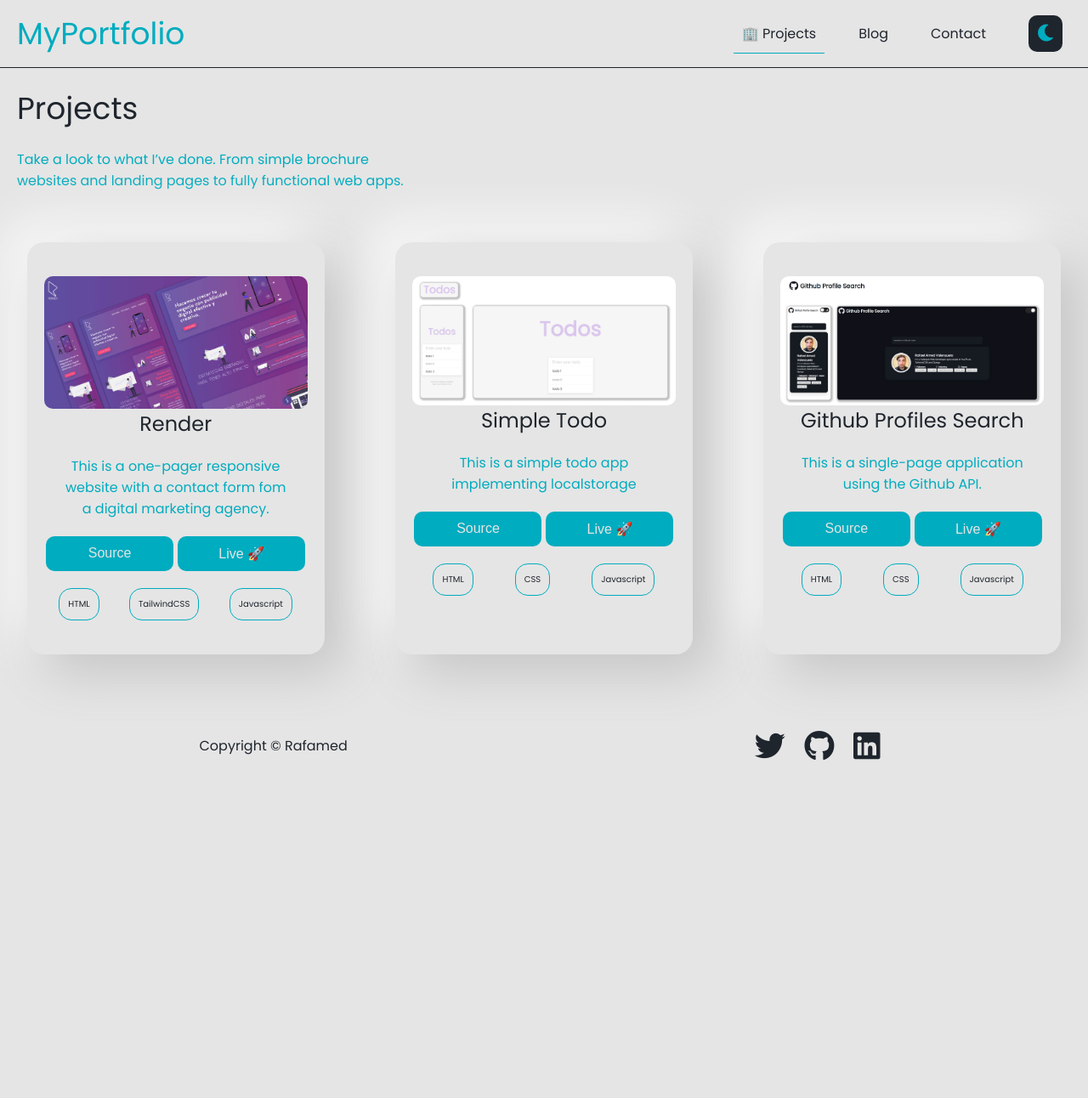
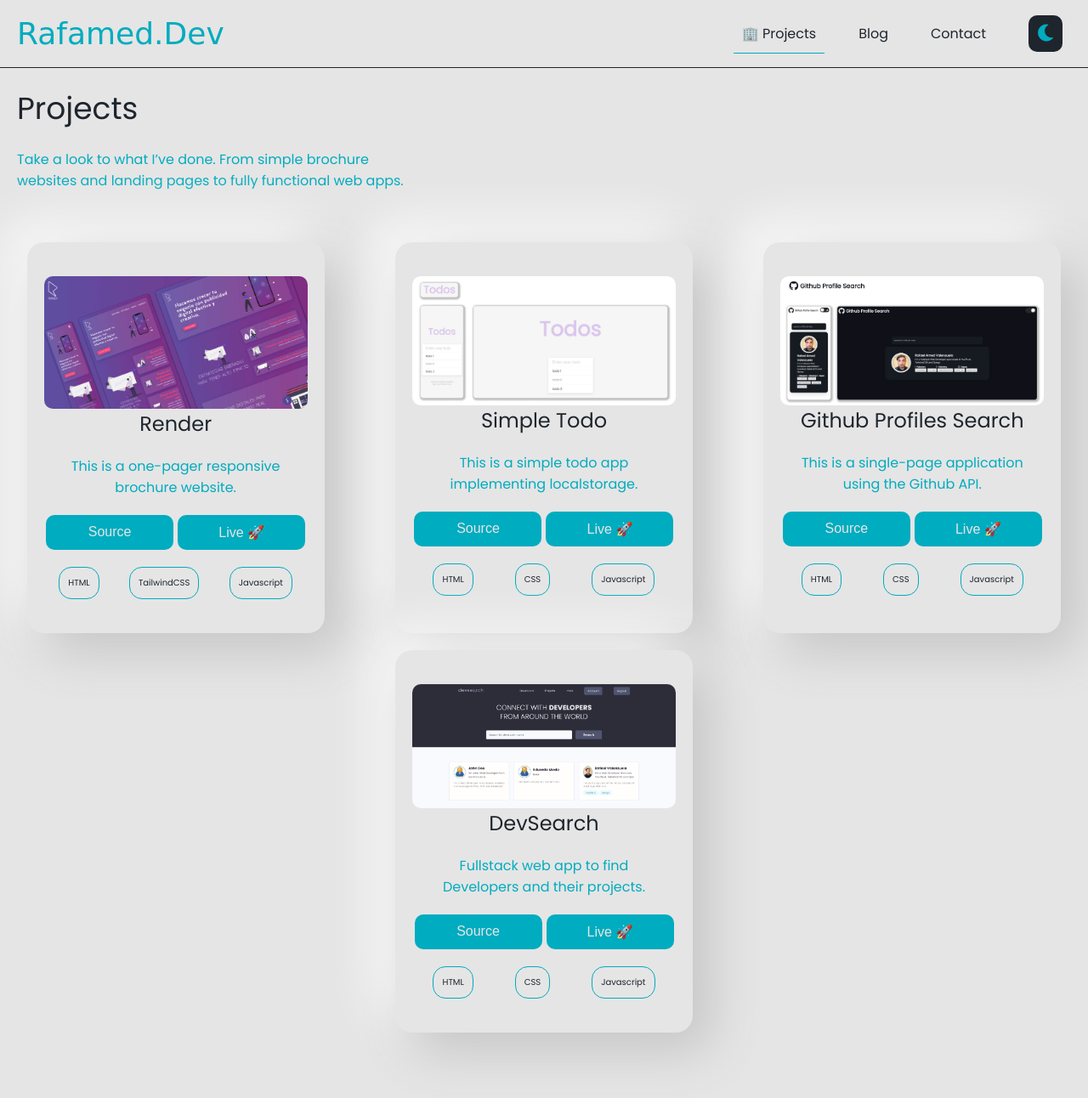
Before and after one commit to rafamedtech/my-portfolio, a website: page projects.html in a window 1280 px wide. Shown: the top 1292 px of the page at 85% size. Before the commit the page ends 916 px from the top, so only its background shows below. Drawn offline with Linux system fonts and the light colour scheme; a web font is replaced by a local one.

Commit message:
logo updated and project added

```diff
--- a/css/main.css
+++ b/css/main.css
@@ -1,4 +1,5 @@
 @import url('https://fonts.googleapis.com/css2?family=Poppins:wght@100;400;700&display=swap');
+@import url('https://fonts.googleapis.com/css2?family=Comforter+Brush&display=swap');
 
 /*
 1. Positioning
@@ -248,6 +249,7 @@ Navigation Bar
   font-size: 3.6rem;
   text-decoration: none;
   color: var(--primary-color);
+  font-family: 'Comforter Brush', cursive;
 }
 
 /*
@@ -354,10 +356,9 @@ Main Section
 }
 
 .projects div {
-  display: flex;
+  display: grid;
   justify-content: center;
   margin-top: 4rem;
-  flex-wrap: wrap;
   gap: 3rem;
 }
 
--- a/css/tablet.css
+++ b/css/tablet.css
@@ -91,6 +91,10 @@ Main Section
   grid-template-columns: repeat(3, 1fr);
 }
 
+.projects div {
+  grid-template-columns: 1fr 1fr;
+}
+
 .project-card {
   width: 50rem;
 }
@@ -111,13 +115,18 @@ Contact Section & Page
   width: 100%;
 }
 
+.contact-content .blob {
+  width: 30rem;
+  height: 30rem;
+}
+
 footer {
   margin-bottom: 1rem;
 }
 
 /*
 ================
-Projects page  styles
+Projects page styles
 ================
 */
 
--- a/projects.html
+++ b/projects.html
@@ -15,7 +15,7 @@
   <body>
     <header>
       <div>
-        <a class="logo" href="/">MyPortfolio</a>
+        <a class="logo" href="/">Rafamed.Dev</a>
       </div>
 
       <!-- Navigation Bar -->
@@ -41,10 +41,7 @@
         <article class="project neumorphism">
           <img src="img/projects/render.jpg" alt="Render" />
           <h3>Render</h3>
-          <p>
-            This is a one-pager responsive website with a contact form fom a digital marketing
-            agency.
-          </p>
+          <p>This is a one-pager responsive brochure website.</p>
           <div class="project-btns">
             <button class="btn cta">
               <a href="https://github.com/rafamedtech/Render" target="_blank">Source</a>
@@ -61,7 +58,7 @@
         <article class="project neumorphism">
           <img src="img/projects/simpletodo.jpg" alt="Simple Todo" />
           <h3>Simple Todo</h3>
-          <p>This is a simple todo app implementing localstorage</p>
+          <p>This is a simple todo app implementing localstorage.</p>
           <div class="project-btns">
             <button class="btn cta">
               <a href="https://github.com/rafamedtech/simple-todo" target="_blank">Source</a>
@@ -92,6 +89,23 @@
             <span class="tag">Javascript</span>
           </div>
         </article>
+        <article class="project neumorphism">
+          <img src="img/projects/devsearch.PNG" alt="DevSearch" />
+          <h3>DevSearch</h3>
+          <p>Fullstack web app to find Developers and their projects.</p>
+          <div class="project-btns">
+            <button class="btn cta">
+              <a href="https://github.com/rafamedtech/devsearch" target="_blank">Source</a>
+            </button>
+            <button class="btn cta">
+              <a href="https://mydevsearch.herokuapp.com/" target="_blank">Live 🚀</a>
+            </button>
+          </div>
+          <div class="tags-container">
+            <span class="tag">HTML</span><span class="tag">CSS</span>
+            <span class="tag">Javascript</span>
+          </div>
+        </article>
       </section>
     </main>
     <footer>
```
Also changed, not shown: blog.html (+1 -1 lines), contact.html (+1 -1 lines), index.html (+10 -7 lines), package.json (added, +23 -0 lines), img/projects/devsearch.PNG (added), supabase.js (added), 2 other files.
